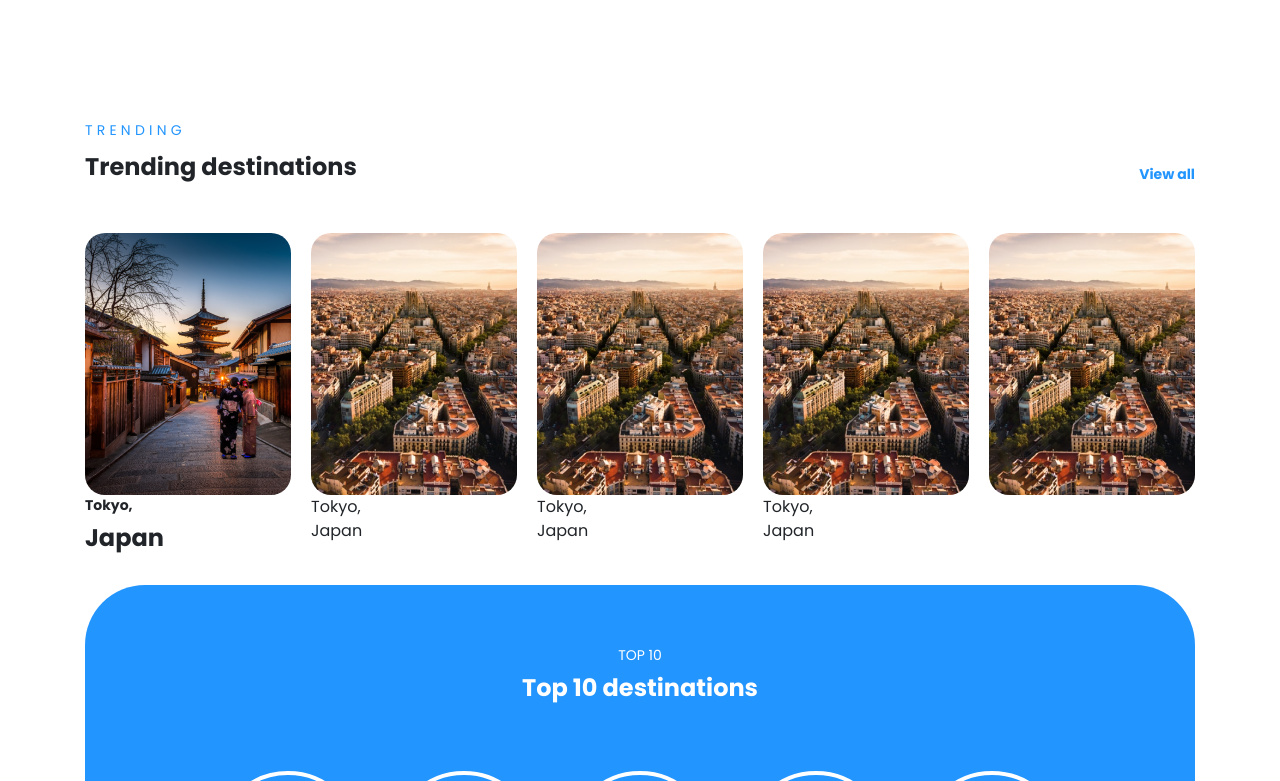
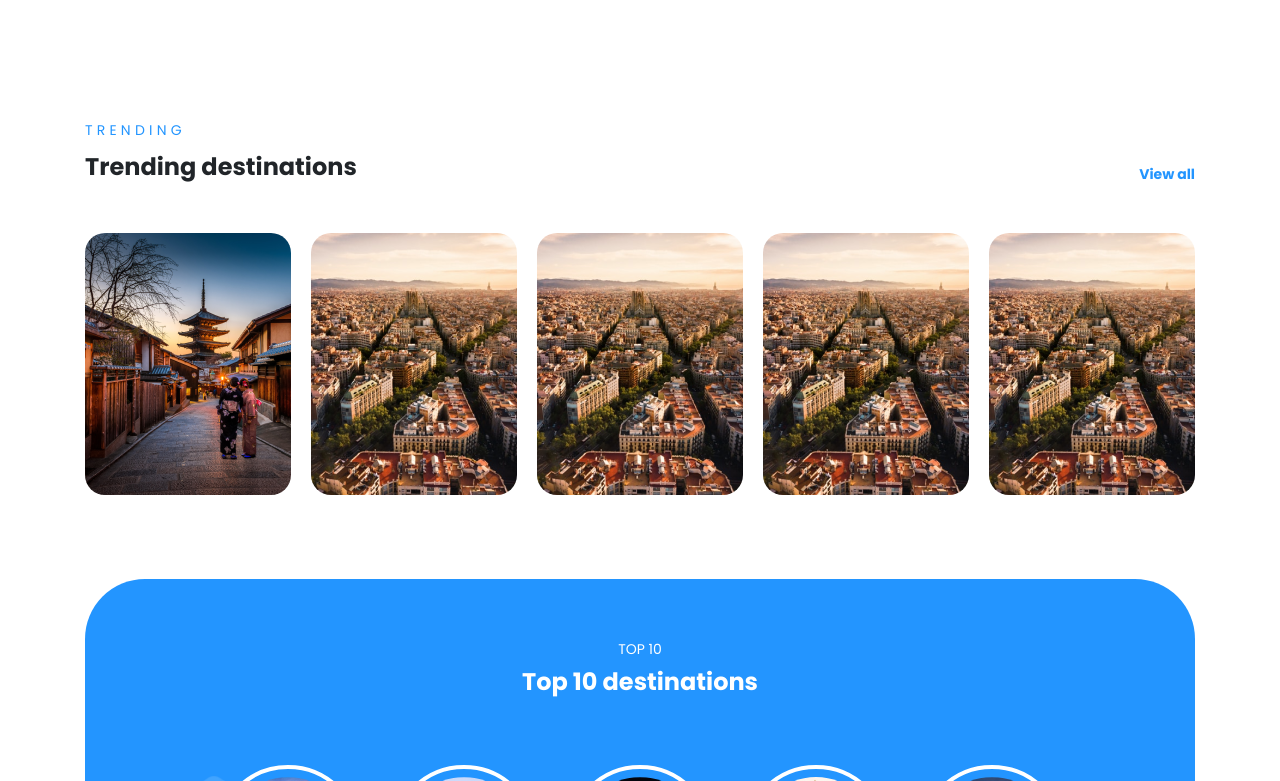
Before and after one commit to andrawanerlang1/TERBANGIN-FrontEnd, a Vue app: page /landing in a window 1280 px wide. Shown: the part 819-1600 px from the top of the page. Built offline with nearby package versions, Linux system fonts and the light colour scheme.

Commit message:
update landing page

```diff
--- a/src/components/_base/Landing/ContentLanding.vue
+++ b/src/components/_base/Landing/ContentLanding.vue
@@ -17,10 +17,7 @@
             src="../../../assets/img/trending1.png"
             alt=""
           />
-          <div class="trending-text">
-            <h6 style="font-weight:600">Tokyo,</h6>
-            <h3>Japan</h3>
-          </div>
+          <div class="trending-text"></div>
         </div>
         <div class="trending-konten">
           <img
@@ -28,10 +25,7 @@
             src="../../../assets/img/trendin2.png"
             alt=""
           />
-          <div class="trending-text">
-            <div>Tokyo,</div>
-            <div>Japan</div>
-          </div>
+          <div class="trending-text"></div>
         </div>
         <div class="trending-konten">
           <img
@@ -39,10 +33,7 @@
             src="../../../assets/img/trendin2.png"
             alt=""
           />
-          <div class="trending-text">
-            <div>Tokyo,</div>
-            <div>Japan</div>
-          </div>
+          <div class="trending-text"></div>
         </div>
         <div class="trending-konten">
           <img
@@ -50,10 +41,7 @@
             src="../../../assets/img/trendin2.png"
             alt=""
           />
-          <div class="trending-text">
-            <div>Tokyo,</div>
-            <div>Japan</div>
-          </div>
+          <div class="trending-text"></div>
         </div>
         <div class="trending-konten">
           <img
@@ -160,6 +148,7 @@ export default {
 }
 .trending {
   margin-top: 40px;
+  margin-bottom: 60px;
   display: flex;
   justify-content: space-between;
 }
@@ -193,5 +182,6 @@ h3 {
 }
 .content {
   margin-top: 100px;
+  margin-bottom: 100px;
 }
 </style>
```
Also changed, not shown: 1 other file (tests, documents, lock files or other folders).
